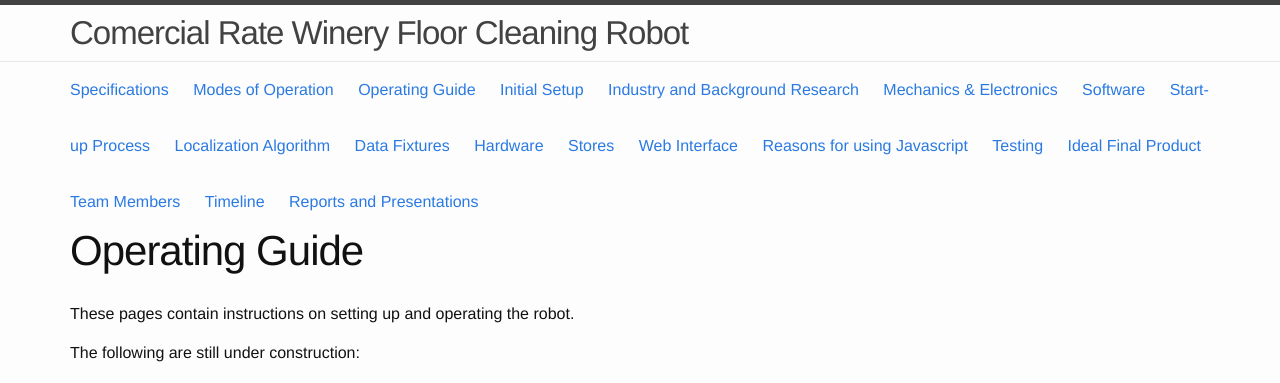
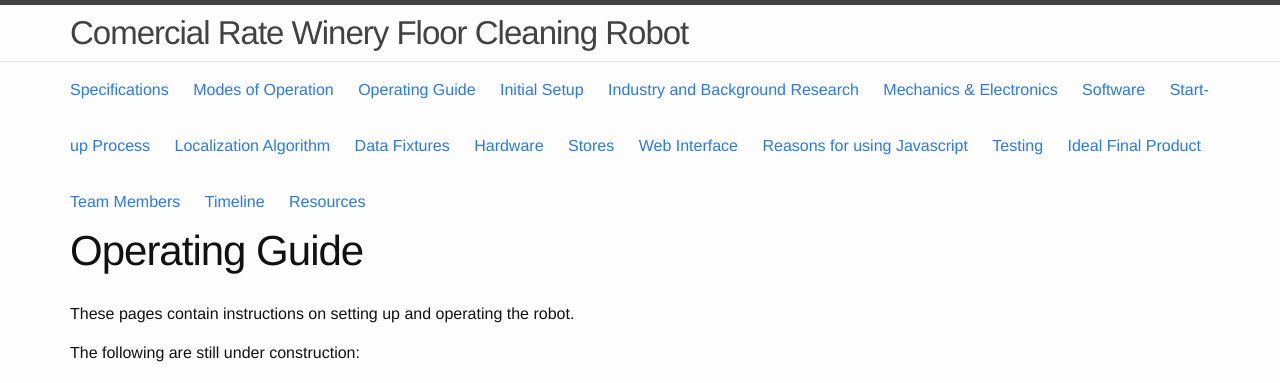
Before and after one commit to quangdai1406/quangdai1406.github.io, a Jekyll site: the page built from 006-operating/000-default.md, in a window 1280 px wide. Shown: the top 383 px of the page. Built offline with Jekyll 4.4.1, drawn with Linux system fonts in a browser that asks for light colours.

Commit message:
Update 080-documents.md

```diff
--- a/080-documents.md
+++ b/080-documents.md
@@ -1,16 +1,16 @@
 ---
 layout: page
-title: Reports and Presentations
-permalink: /reports/
+title: Resources
+permalink: /
 ---
 
-## Fall 2014
+## Project Report
 
 - [Presentation 1]({{site.url}}/files/Progress Report_1_Rayes_Montes_Truong_Martinez%20v3.pdf) - 0.6 MB PDF - October
 - [Presentation 2]({{site.url}}/files/Progress Report_2_Rayes_Montes_Truong_Martinez%20v2.pdf) - 1.0 MB PDF - November
 - [Design Proposal]({{site.url}}/files/SLAMRobotDesignProposal-Final.pdf) - 1.5 MB PDF - December
 
-## Spring 2015
+## Hardware Specification
 
 - [Presentation 3]({{site.url}}/files/Progress Report_3_Rayes_Montes_Truong_Martinez%20v1.pdf) - 0.9 MB PDF - March
 - [Final Report]({{site.url}}/EEE489-SLAMRobot-FinalReport.pdf) - 1.2 MB PDF - May
```
